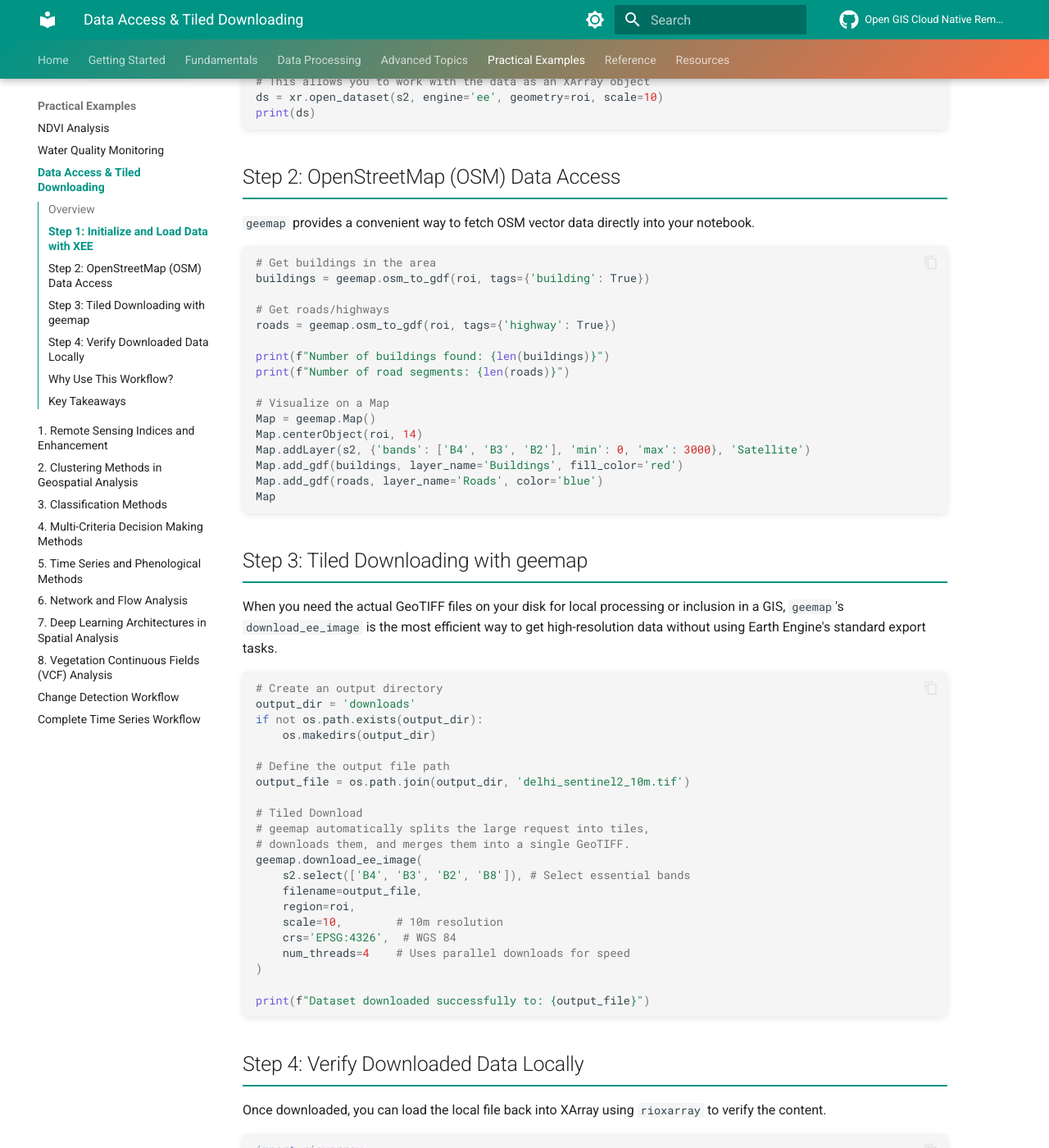
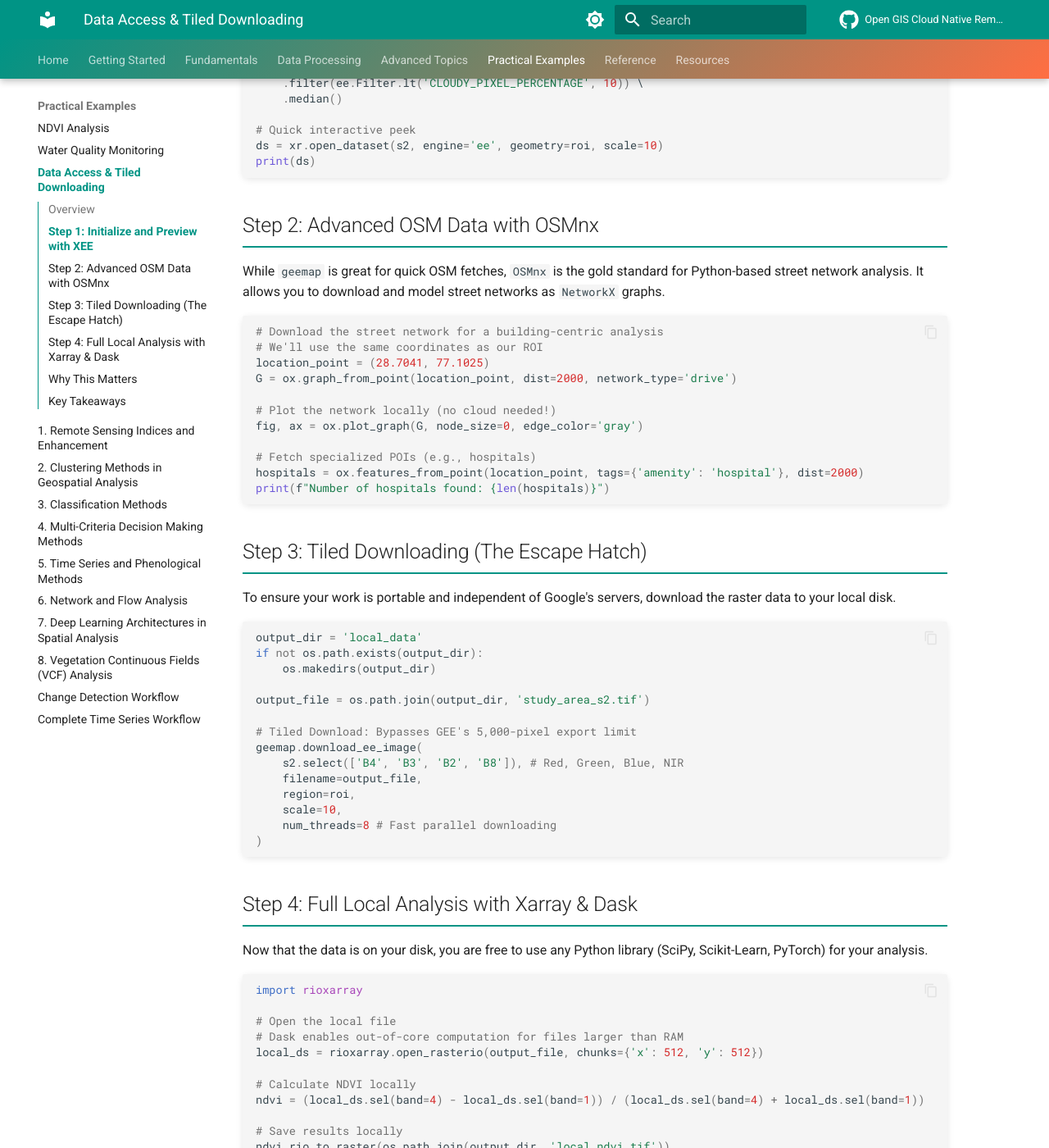
Before and after one commit to pulakeshpradhan/cloudgis, an MkDocs documentation site: the page built from docs/examples/data-access-download.md, in a window 1280 px wide and 1400 px high, scrolled down 977 px. Shown: the whole window at 82% size. Built offline with MkDocs 1.6.1 and Material for MkDocs 9.7.7, drawn with Linux system fonts in a browser that asks for light colours; comment, search, counter and statistics services are not loaded; some of the changed text lies outside the part shown.

````diff
--- a/docs/examples/data-access-download.md
+++ b/docs/examples/data-access-download.md
@@ -1,18 +1,19 @@
-# Data Access and Tiled Downloading
+# Python-First Data Access & Local Processing
 
-Explore Earth Engine data interactively with XEE and download large datasets (Satellite & OSM) locally using geemap and OSMnx.
+Break free from cloud-only sandboxes. Learn how to use Google Earth Engine purely as a data provider, while performing all your analysis, modeling, and visualization in a local, open-source Python environment.
 
 ## Overview
 
-This example demonstrates the complete workflow for:
+Total dependence on a single proprietary cloud platform (like GEE) carries significant risks, including vendor lock-in and potential loss of work. This workflow demonstrates a **"Cloud-Hybrid"** approach:
 
-1. **Direct Data Access**: Load Earth Engine data into an XArray dataset using XEE.
-2. **OSM Data Retrieval**: Get OpenStreetMap vector data (buildings, roads, etc.) using geemap.
-3. **Tiled Downloading**: Use `geemap` to download high-resolution raster data in chunks.
+1. **GEE as a Data Source**: Use XEE to interactively explore and select data.
+2. **Advanced Vector Data**: Use `OSMnx` to fetch and analyze complex OpenStreetMap networks locally.
+3. **Tiled Download**: Use `geemap` to export large-scale raster data to your local machine.
+4. **Local Analysis**: Perform all subsequent processing using `Xarray`, `Dask`, and `Rioxarray`.
 
-## Step 1: Initialize and Load Data with XEE
+## Step 1: Initialize and Preview with XEE
 
-We'll start by loading Sentinel-2 data for a region of interest (ROI) to perform some quick analysis.
+We'll use XEE for a quick preview. Note that we are only using it to *see* what we want before we download it for real work.
 
 ```python
 import ee
@@ -20,108 +21,101 @@
 import xee
 import geemap
 import os
+import osmnx as ox
 
 # Initialize Earth Engine
 ee.Initialize(project='spatialgeography')
 
 # Define a Region of Interest (ROI)
-roi = ee.Geometry.Point([77.1025, 28.7041]).buffer(5000).bounds()
+roi_point = [77.1025, 28.7041]
+roi = ee.Geometry.Point(roi_point).buffer(5000).bounds()
 
-# Load Sentinel-2 SR data
+# Preview Sentinel-2 data
 s2 = ee.ImageCollection("COPERNICUS/S2_SR_HARMONIZED") \
     .filterBounds(roi) \
     .filterDate('2023-01-01', '2023-06-30') \
     .filter(ee.Filter.lt('CLOUDY_PIXEL_PERCENTAGE', 10)) \
-    .median() \
-    .clip(roi)
+    .median()
 
-# Load with XEE for interactive analysis
-# This allows you to work with the data as an XArray object
+# Quick interactive peek
 ds = xr.open_dataset(s2, engine='ee', geometry=roi, scale=10)
 print(ds)
 ```
 
-## Step 2: OpenStreetMap (OSM) Data Access
+## Step 2: Advanced OSM Data with OSMnx
 
-`geemap` provides a convenient way to fetch OSM vector data directly into your notebook.
+While `geemap` is great for quick OSM fetches, `OSMnx` is the gold standard for Python-based street network analysis. It allows you to download and model street networks as `NetworkX` graphs.
 
 ```python
-# Get buildings in the area
-buildings = geemap.osm_to_gdf(roi, tags={'building': True})
+# Download the street network for a building-centric analysis
+# We'll use the same coordinates as our ROI
+location_point = (28.7041, 77.1025)
+G = ox.graph_from_point(location_point, dist=2000, network_type='drive')
 
-# Get roads/highways
-roads = geemap.osm_to_gdf(roi, tags={'highway': True})
+# Plot the network locally (no cloud needed!)
+fig, ax = ox.plot_graph(G, node_size=0, edge_color='gray')
 
-print(f"Number of buildings found: {len(buildings)}")
-print(f"Number of road segments: {len(roads)}")
-
-# Visualize on a Map
-Map = geemap.Map()
-Map.centerObject(roi, 14)
-Map.addLayer(s2, {'bands': ['B4', 'B3', 'B2'], 'min': 0, 'max': 3000}, 'Satellite')
-Map.add_gdf(buildings, layer_name='Buildings', fill_color='red')
-Map.add_gdf(roads, layer_name='Roads', color='blue')
-Map
+# Fetch specialized POIs (e.g., hospitals)
+hospitals = ox.features_from_point(location_point, tags={'amenity': 'hospital'}, dist=2000)
+print(f"Number of hospitals found: {len(hospitals)}")
 ```
 
-## Step 3: Tiled Downloading with geemap
+## Step 3: Tiled Downloading (The Escape Hatch)
 
-When you need the actual GeoTIFF files on your disk for local processing or inclusion in a GIS, `geemap`'s `download_ee_image` is the most efficient way to get high-resolution data without using Earth Engine's standard export tasks.
+To ensure your work is portable and independent of Google's servers, download the raster data to your local disk.
 
 ```python
-# Create an output directory
-output_dir = 'downloads'
+output_dir = 'local_data'
 if not os.path.exists(output_dir):
     os.makedirs(output_dir)
 
-# Define the output file path
-output_file = os.path.join(output_dir, 'delhi_sentinel2_10m.tif')
+output_file = os.path.join(output_dir, 'study_area_s2.tif')
 
-# Tiled Download
-# geemap automatically splits the large request into tiles,
-# downloads them, and merges them into a single GeoTIFF.
+# Tiled Download: Bypasses GEE's 5,000-pixel export limit
 geemap.download_ee_image(
-    s2.select(['B4', 'B3', 'B2', 'B8']), # Select essential bands
+    s2.select(['B4', 'B3', 'B2', 'B8']), # Red, Green, Blue, NIR
     filename=output_file,
     region=roi,
-    scale=10,        # 10m resolution
-    crs='EPSG:4326',  # WGS 84
-    num_threads=4    # Uses parallel downloads for speed
+    scale=10,
+    num_threads=8 # Fast parallel downloading
 )
-
-print(f"Dataset downloaded successfully to: {output_file}")
 ```
 
-## Step 4: Verify Downloaded Data Locally
+## Step 4: Full Local Analysis with Xarray & Dask
 
-Once downloaded, you can load the local file back into XArray using `rioxarray` to verify the content.
+Now that the data is on your disk, you are free to use any Python library (SciPy, Scikit-Learn, PyTorch) for your analysis.
 
 ```python
 import rioxarray
 
-# Load the local GeoTIFF
-local_ds = rioxarray.open_rasterio(output_file)
-print(f"Local Dataset Shape: {local_ds.shape}")
+# Open the local file
+# Dask enables out-of-core computation for files larger than RAM
+local_ds = rioxarray.open_rasterio(output_file, chunks={'x': 512, 'y': 512})
 
-# Plot a single band
-local_ds.sel(band=1).plot(cmap='viridis')
+# Calculate NDVI locally
+ndvi = (local_ds.sel(band=4) - local_ds.sel(band=1)) / (local_ds.sel(band=4) + local_ds.sel(band=1))
+
+# Save results locally
+ndvi.rio.to_raster(os.path.join(output_dir, 'local_ndvi.tif'))
+
+# Visualize
+ndvi.plot(cmap='RdYlGn')
 ```
 
-## Why Use This Workflow?
+## Why This Matters
 
-| Feature | XEE Access | geemap Tiled Download |
+| Category | Proprietary (GEE Only) | Python-First (Cloud-Hybrid) |
 | :--- | :--- | :--- |
-| **Primary Use** | Real-time analysis, visualization | Local storage, GIS integration |
-| **Compute** | Dynamic, on-the-fly | Pre-computed, downloaded |
-| **Advantages** | No local storage needed | Full resolution, offline access |
-| **Scale** | Best for smaller areas or coarse res | Handles large areas via tiling |
+| **Sustainability** | Dependent on Google's mercy | Fully portable and independent |
+| **Innovation** | Limited to GEE-supported functions | Use any Python library (SciPy, AI) |
+| **Patents** | Hard to claim "Author" rights | Direct claim on innovative code |
+| **Performance** | Throttled by Google's servers | Limited only by your hardware/Dask |
 
 ## Key Takeaways
 
-!!! success "Summary"
-    - **XEE** is your go-to for exploratory data analysis directly in your Python notebook.
-    - **geemap** provides the bridge for getting high-quality data out of the cloud and onto your local machine.
-    - **Tiling** bypasses the standard 5,000-pixel limit of the Earth Engine GetThumbURL/Download API.
-    - **OSM Integration** allows you to seamlessly combine satellite imagery with vector ground-truth data.
+!!! success "Independence is Power"
+    - Use **XEE** for discovery, but **geemap/OSMnx** for extraction.
+    - Treat **Local Storage** as your primary workspace for proprietary research.
+    - **Python** is the real engine; cloud platforms are just the fuel.
 
 → Next: [Indices and Enhancement](indices-enhancement.md)
````
Also changed, not shown: docs/examples/network-flow.md (+44 -65 lines).
